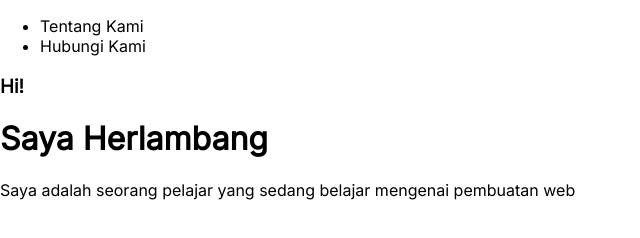
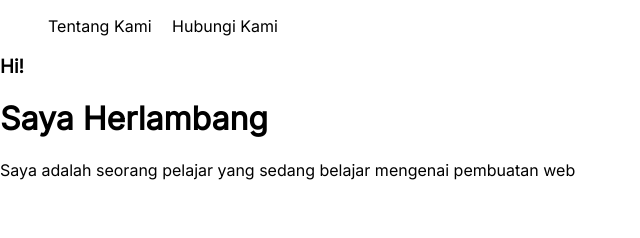
Before and after one commit to Begeniro/Profile, a plain HTML site: page Index.html in a window 1280 px wide. Shown: the whole page, without its empty margins (0-640 px from the left). Drawn offline with Linux system fonts and the light colour scheme.

Commit message:
navbar lagi

```diff
--- a/css/style.css
+++ b/css/style.css
@@ -3,3 +3,9 @@ body {
 	margin: 0;
 	padding: 0;
 }
+
+li {
+	list-style-type: none;
+	display: inline-block;
+	padding: 0 8px;
+}
```
